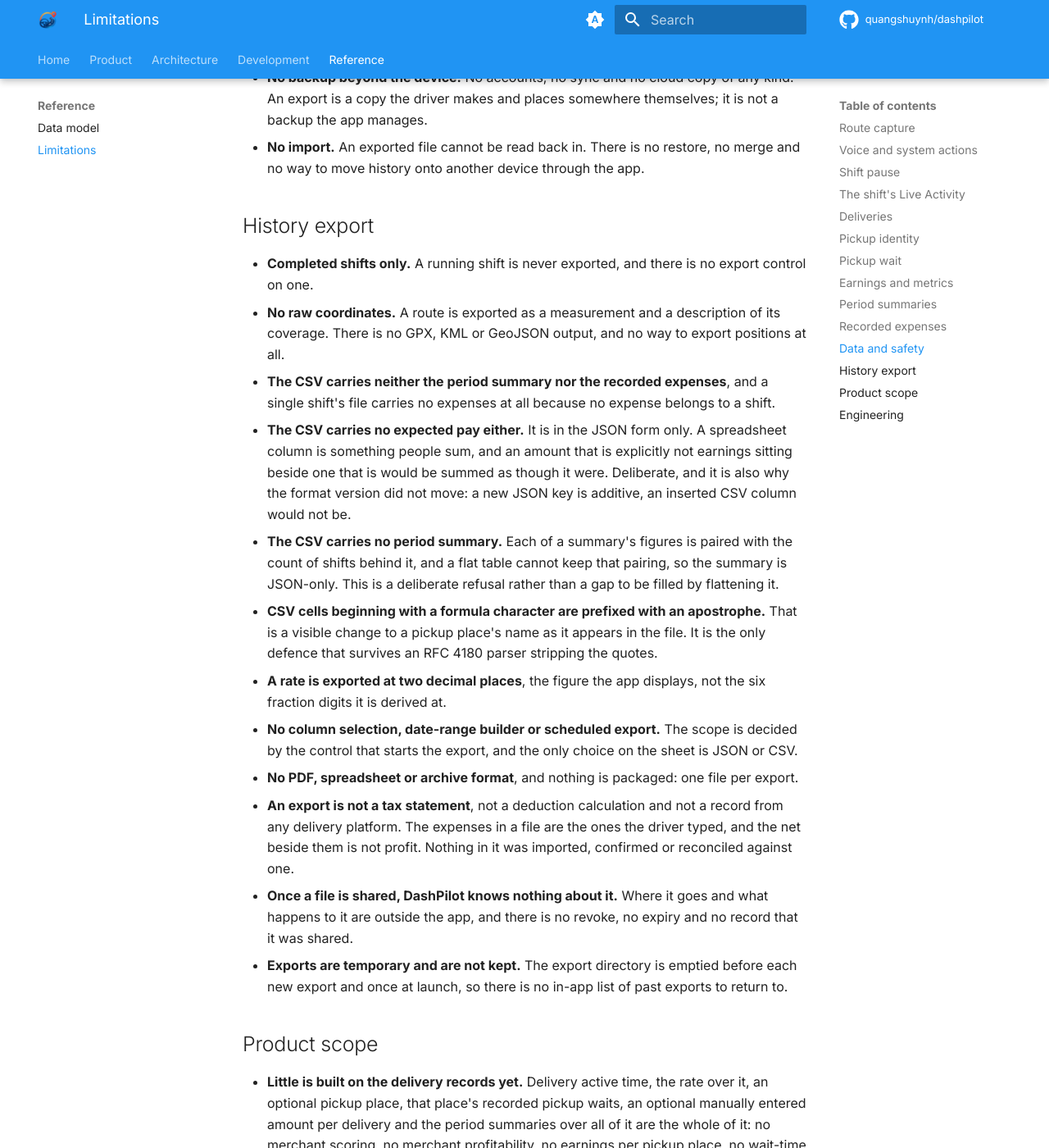
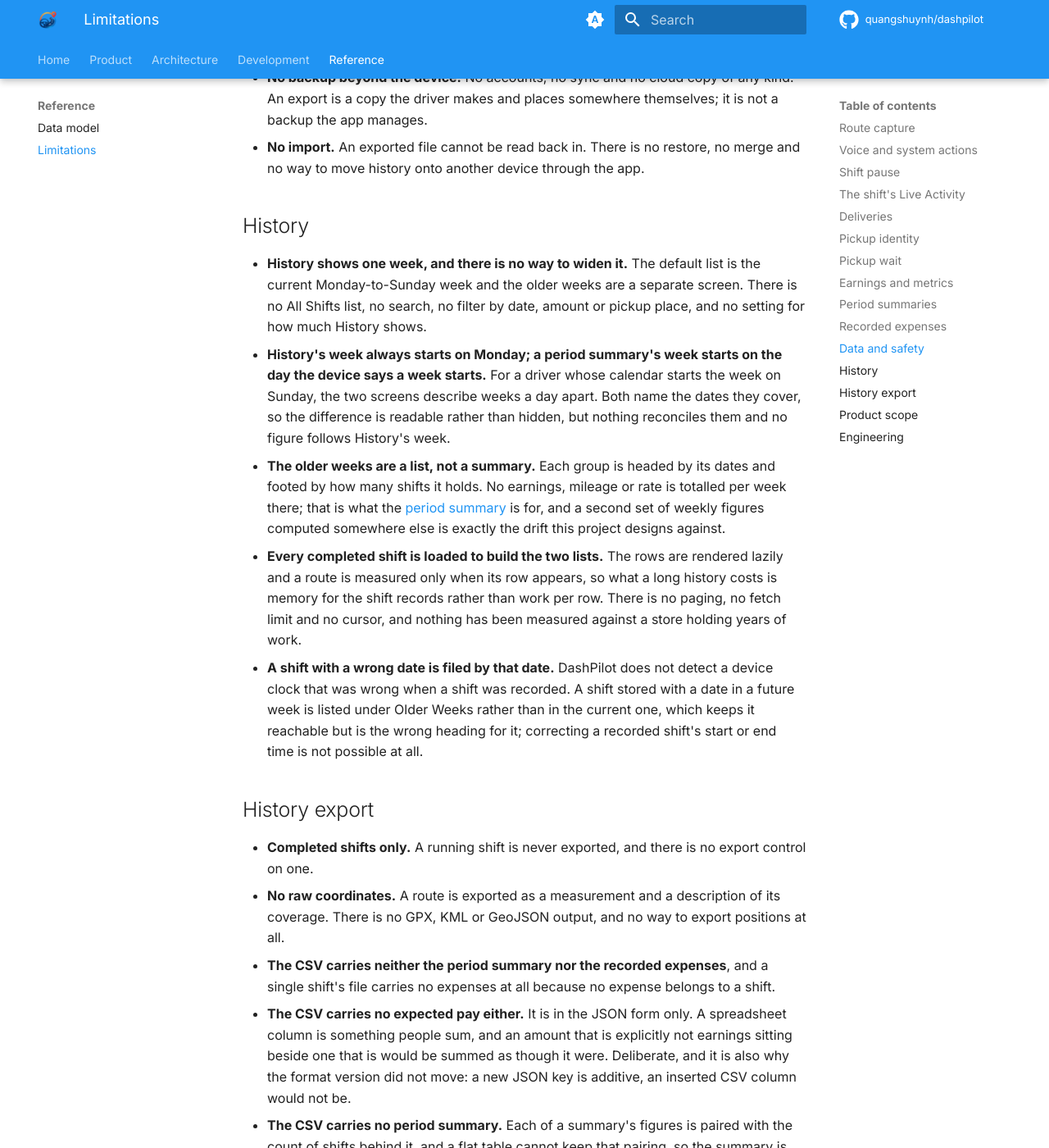
Before and after one commit to quangshuynh/dashpilot, an MkDocs documentation site: the page built from docs/reference/limitations.md, in a window 1280 px wide and 1400 px high, scrolled down 13769 px. Shown: the whole window at 82% size. Built offline with MkDocs 1.6.1 and Material for MkDocs 9.7.7, drawn with Linux system fonts in a browser that asks for light colours; comment, search, counter and statistics services are not loaded.

Commit message:
docs: list what a week-scoped History does not do
Five limitations, each one a thing a driver could reasonably expect and not
find: no All Shifts list, search or filter; History's Monday week differing
by a day from a period summary's week on a device that starts the week on
Sunday; the older weeks being a list rather than a second set of weekly
figures; every completed shift still loaded to build the two lists, with no
paging and nothing measured against years of work; and a shift stored with a
wrong date filed under that date, reachable but under the wrong heading.

```diff
--- a/docs/reference/limitations.md
+++ b/docs/reference/limitations.md
@@ -442,6 +442,28 @@ and one they cannot.
 - **No import.** An exported file cannot be read back in. There is no restore, no merge and no way to
   move history onto another device through the app.
 
+## History
+
+- **History shows one week, and there is no way to widen it.** The default list is the current
+  Monday-to-Sunday week and the older weeks are a separate screen. There is no All Shifts list, no
+  search, no filter by date, amount or pickup place, and no setting for how much History shows.
+- **History's week always starts on Monday; a period summary's week starts on the day the device
+  says a week starts.** For a driver whose calendar starts the week on Sunday, the two screens
+  describe weeks a day apart. Both name the dates they cover, so the difference is readable rather
+  than hidden, but nothing reconciles them and no figure follows History's week.
+- **The older weeks are a list, not a summary.** Each group is headed by its dates and footed by how
+  many shifts it holds. No earnings, mileage or rate is totalled per week there; that is what the
+  [period summary](../product/period-summaries.md) is for, and a second set of weekly figures
+  computed somewhere else is exactly the drift this project designs against.
+- **Every completed shift is loaded to build the two lists.** The rows are rendered lazily and a
+  route is measured only when its row appears, so what a long history costs is memory for the shift
+  records rather than work per row. There is no paging, no fetch limit and no cursor, and nothing has
+  been measured against a store holding years of work.
+- **A shift with a wrong date is filed by that date.** DashPilot does not detect a device clock that
+  was wrong when a shift was recorded. A shift stored with a date in a future week is listed under
+  Older Weeks rather than in the current one, which keeps it reachable but is the wrong heading for
+  it; correcting a recorded shift's start or end time is not possible at all.
+
 ## History export
 
 - **Completed shifts only.** A running shift is never exported, and there is no export control on
```
